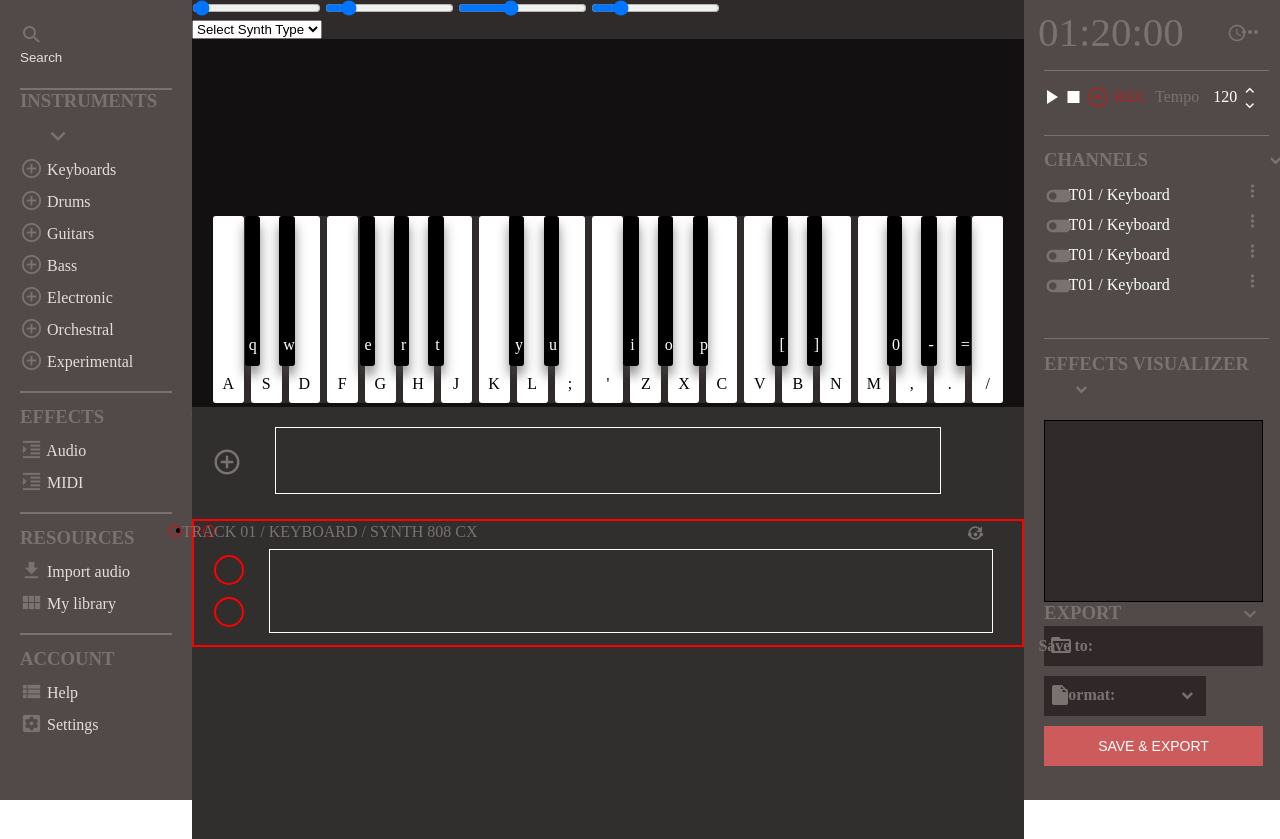
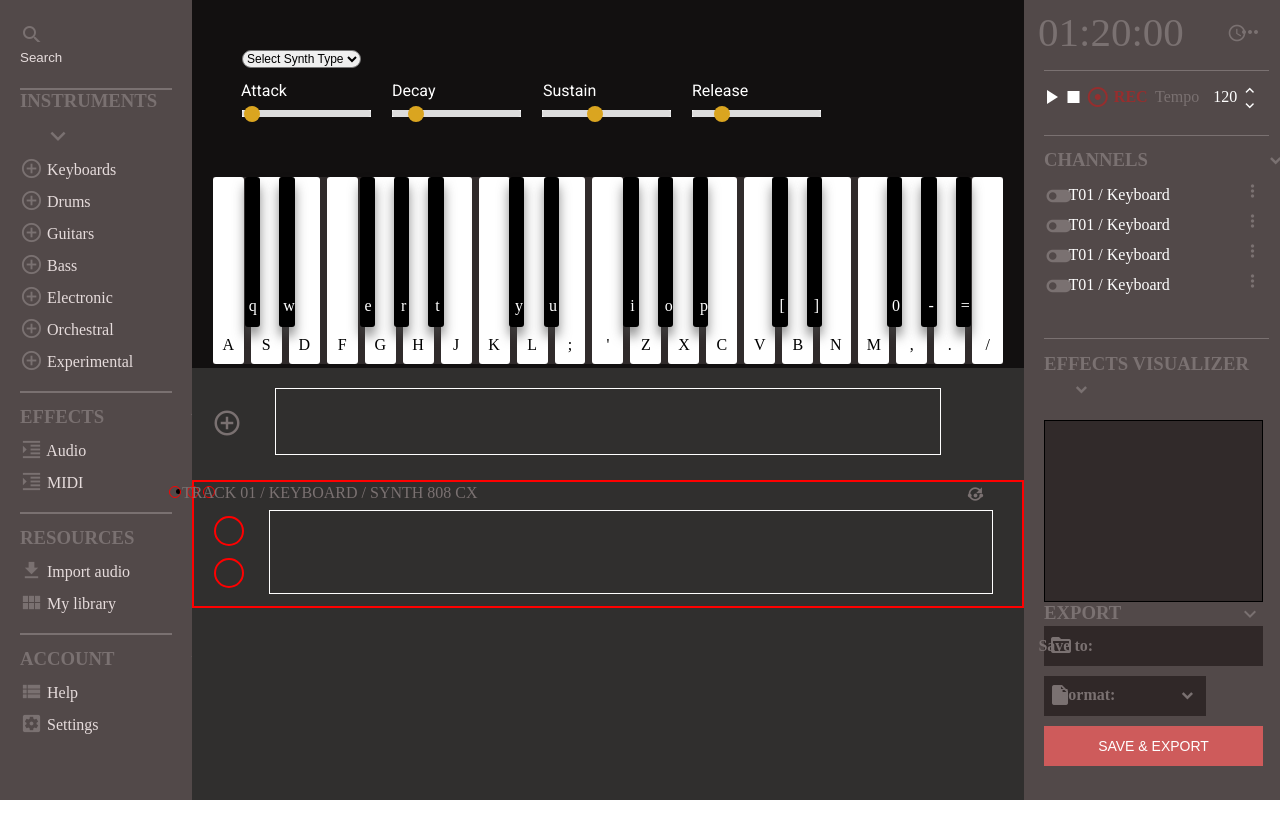
Before and after one commit to calind41/DigitalAudioSynthesizer, a plain HTML site: page main.html in a window 1280 px wide. After the commit the page ends 800 px from the top, so only its background shows below. Drawn offline with nearby package versions, Linux system fonts and the light colour scheme.

Commit message:
add styling to input type range, add labels for inputs

```diff
--- a/main.html
+++ b/main.html
@@ -8,6 +8,7 @@
     <!-- <script src="https://github.com/processing/p5.js-sound/blob/master/lib/p5.sound.js"></script> -->
     <!-- <script src="p5.sound.js"></script> -->
     <link href="https://fonts.googleapis.com/icon?family=Material+Icons"rel="stylesheet">
+    <link href="https://fonts.googleapis.com/css?family=Roboto&display=swap" rel="stylesheet">
     <script src="https://unpkg.com/tone"></script>
     <link rel="stylesheet" type="text/css" href="main.css"/>
     <link rel="stylesheet" type="text/css" href="leftSide.css"/>
@@ -134,6 +135,7 @@
         <div class="middle">
             <div class="controls">
                 <div class="envelope">
+
                     <input type="range" min="0.01" step="0.01" max="2.00" value="0.05" id="attack">
                     <input type="range" min="0.01" step="0.01" max="2.00" value="0.30" id="decay">
                     <input type="range" min="0" step="0.01" max="1.00" value="0.40" id="sustain">
@@ -145,6 +147,11 @@
                         <option value="2">Mono Synth</option>
                         <option value="3">AM Synth</option>
                     </select>
+                    <label name="attack">Attack</label>
+                    <label name="decay">Decay</label>
+                    <label name="sustain">Sustain</label>
+                    <label name="release">Release</label>
+
                 </div>
             </div>
             <div class="piano-wrap">
--- a/main.js
+++ b/main.js
@@ -54,9 +54,12 @@ let release = undefined;
 let sel = document.getElementById('synth-type');
 
 envelope[0].children[0].onchange = () => {
+    console.log('waaaaaaaadaaaaaaaaat');
     attack = envelope[0].children[0].value;
     let idx = Number( document.getElementById('synth-type').value);
+    console.log('in attack , idx is ' + idx);
     if (idx-1 === 0) {
+
         synths[idx-1] = new Tone.DuoSynth({
             "envelope": {
                 "attack": Number(attack)
--- a/middleSide.css
+++ b/middleSide.css
@@ -299,3 +299,94 @@
     position:relative;
     left: -32px;
  }
+
+ .wrapper .controls {
+     position: absolute;
+ }
+ #synth-type {
+     position: absolute;
+     top:50px;
+     left: 50px;
+     border-radius: 50px;
+     font-size: 12px;
+ }
+
+ .wrapper .controls .envelope #attack{
+    -webkit-appearance: none;
+     position: absolute;
+     left: 50px;
+     top: 110px;
+
+ }
+ .wrapper .controls .envelope #decay{
+    -webkit-appearance: none;
+     position: absolute;
+     left: 200px;
+     top: 110px;
+
+ }
+ .wrapper .controls .envelope #sustain{
+    -webkit-appearance: none;
+     position: absolute;
+     left: 350px;
+     top: 110px;
+
+ }
+ .wrapper .controls .envelope #release{
+    -webkit-appearance: none;
+     position: absolute;
+     left: 500px;
+     top: 110px;
+
+ }
+ .wrapper .controls .envelope #attack::-webkit-slider-runnable-track,
+ .wrapper .controls .envelope #decay::-webkit-slider-runnable-track,
+ .wrapper .controls .envelope #sustain::-webkit-slider-runnable-track,
+ .wrapper .controls .envelope #release::-webkit-slider-runnable-track {
+    width: 320px;
+    height: 7px;
+    background: #ddd;
+    border: none;
+    border-radius: 3px;
+ }
+ .wrapper .controls .envelope #attack::-webkit-slider-thumb,
+ .wrapper .controls .envelope #decay::-webkit-slider-thumb,
+ .wrapper .controls .envelope #sustain::-webkit-slider-thumb,
+ .wrapper .controls .envelope #release::-webkit-slider-thumb {
+    -webkit-appearance: none;
+    border: none;
+    height: 16px;
+    width: 16px;
+    border-radius: 50%;
+    background: goldenrod;
+    margin-top: -4px;
+ }
+
+label[name="attack"] {
+    position: absolute;
+    top: 81px;
+    left: 49px;
+    color: white;
+    font-family: 'Roboto', sans-serif;
+}
+label[name="decay"] {
+    position: absolute;
+    top: 81px;
+    left: 200px;
+    color: white;
+    font-family: 'Roboto', sans-serif;
+}
+label[name="sustain"] {
+    position: absolute;
+    top: 81px;
+    left: 351px;
+    color: white;
+    font-family: 'Roboto', sans-serif;
+}
+label[name="release"] {
+    position: absolute;
+    top: 81px;
+    left: 500px;
+    color: white;
+    font-family: 'Roboto', sans-serif;
+}
```
